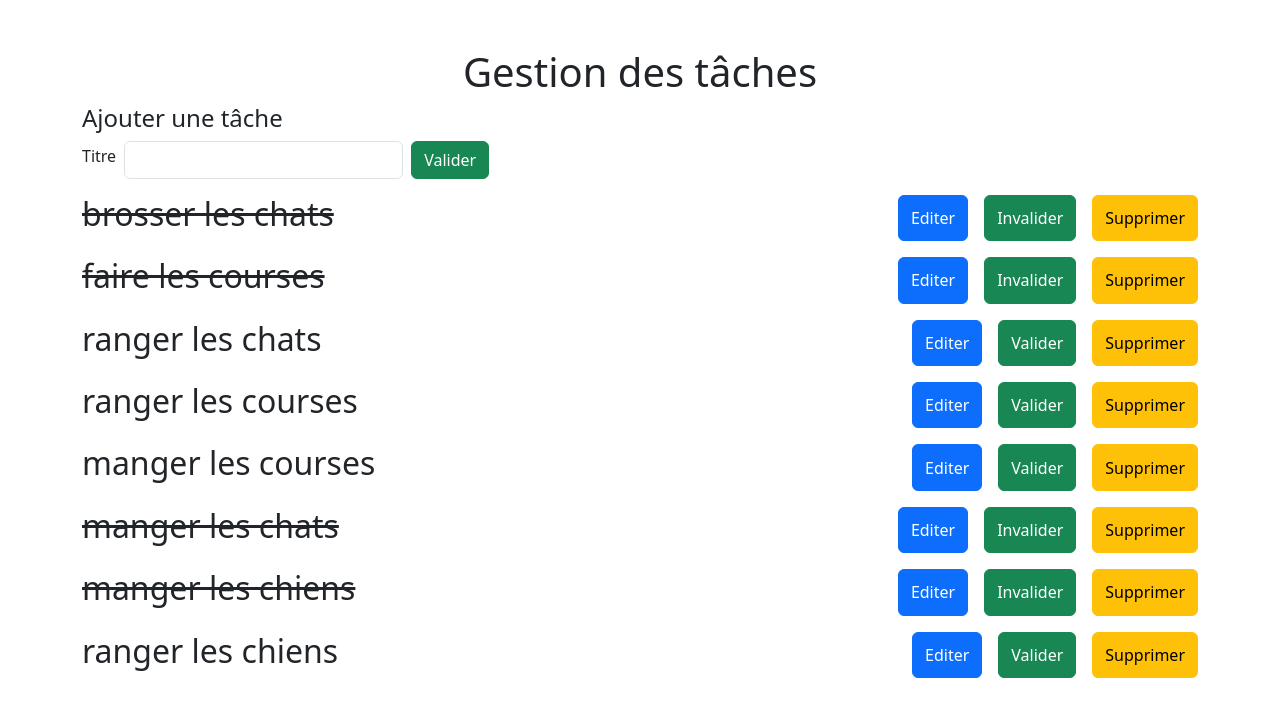
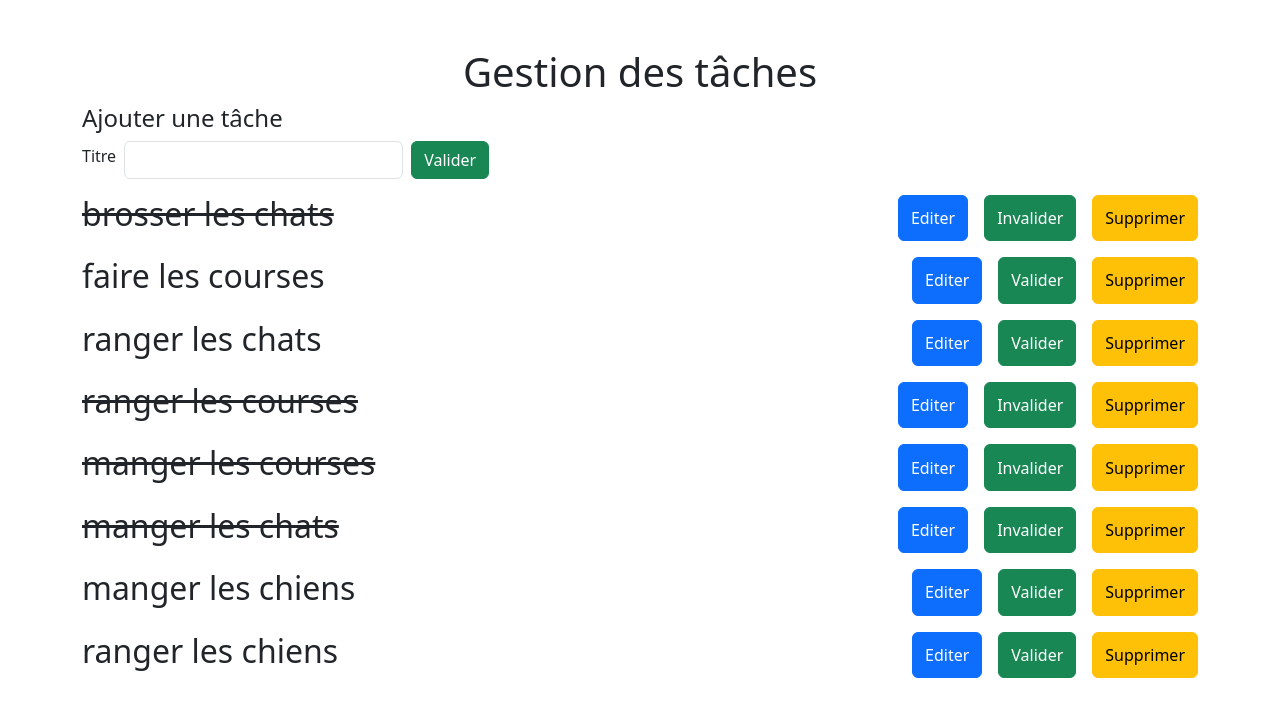
Before and after one commit to jacquesgrana/CDAPHP-TPREACT-Tasks, a React (Create React App) app: page / in a window 1280 px wide. Shown: the top 716 px of the page. Built offline with nearby package versions, Linux system fonts and the light colour scheme; data requests are answered from the project's data file.

Commit message:
ajout d'un tri selon le booleen pour done

```diff
--- a/db.json
+++ b/db.json
@@ -8,7 +8,7 @@
     {
       "id": 2,
       "title": "faire les courses",
-      "done": true
+      "done": false
     },
     {
       "id": 3,
@@ -18,12 +18,12 @@
     {
       "id": 4,
       "title": "ranger les courses",
-      "done": false
+      "done": true
     },
     {
       "id": 5,
       "title": "manger les courses",
-      "done": false
+      "done": true
     },
     {
       "id": 6,
@@ -33,11 +33,12 @@
     {
       "title": "manger les chiens",
       "id": 7,
-      "done": true
+      "done": false
     },
     {
       "title": "ranger les chiens",
-      "id": 8
+      "id": 8,
+      "done": false
     }
   ]
 }
--- a/src/components/App.js
+++ b/src/components/App.js
@@ -40,6 +40,7 @@ function App() {
     });
     // TODO faire appel fonction pour faire le changement en BD
     await JsonServer.changeDoneInDb(id, done);
+    copy_tasks.sort((a, b) => Number(a.done) - Number(b.done));
     setTasks((tasks) => copy_tasks);
   }
 
```
